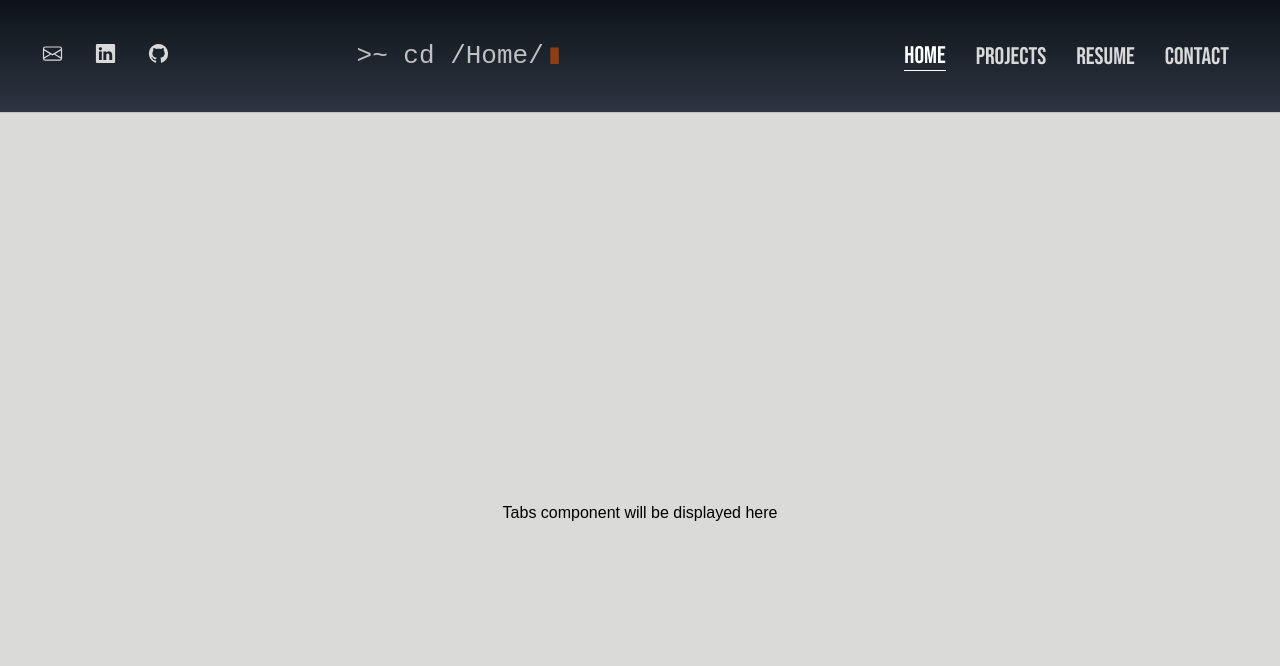
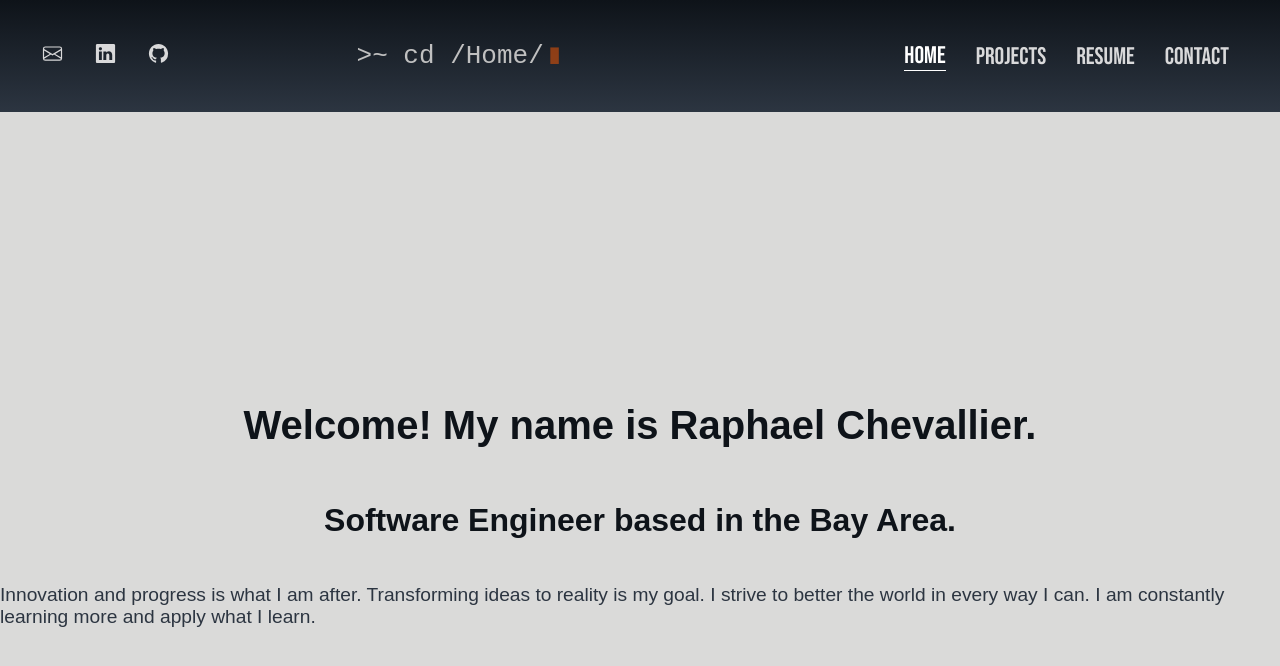
Before and after one commit to RaphaelChevallier/PersonalWebsite, a Next.js app in the folder personal-website/: page / in a window 1280 px wide. Shown: the top 666 px of the page. Built offline with nearby package versions, Linux system fonts and the light colour scheme.

Commit message:
start home page info

```diff
--- a/personal-website/layouts/index.tsx
+++ b/personal-website/layouts/main_layout.tsx
@@ -14,7 +14,7 @@ const Layout = ({ children }) => {
 
     if(navSearch == 'contact' || navSearch == 'contact me' || navSearch == 'email'){
       router.push('/contact');
-    } else if(navSearch== 'home' || navSearch == '~' || navSearch == '..'){
+    } else if(navSearch== 'home' || navSearch == '~' || navSearch == '..' || navSearch == ''){
         router.push('/');
     } else if(navSearch== 'projects' || navSearch == 'project' || navSearch == 'work'){
         router.push('/projects');
--- a/personal-website/pages/blog.tsx
+++ b/personal-website/pages/blog.tsx
@@ -1,5 +1,5 @@
 import React from "react"
-import Layout from "../layouts"
+import Layout from "../layouts/main_layout"
 
 const Blog = () => {
   return <Layout>Blog Content</Layout>
--- a/personal-website/pages/contact.tsx
+++ b/personal-website/pages/contact.tsx
@@ -1,5 +1,5 @@
 import React from "react"
-import Layout from "../layouts"
+import Layout from "../layouts/main_layout"
 
 const Contact = () => {
   return <Layout>Contact Info Content</Layout>
--- a/personal-website/pages/index.tsx
+++ b/personal-website/pages/index.tsx
@@ -1,10 +1,16 @@
 
 import React from "react"
-import Layout from "../layouts"
+import Layout from "../layouts/main_layout"
+import styles from "../styles/index.module.css"
+
 
 const Home = props => {
   return (
-    <Layout>Tabs component will be displayed here</Layout>
+    <Layout>
+      <h1 className={styles.titleBar}>Welcome! My name is Raphael Chevallier.</h1>
+      <h2 className={styles.secondTitle}> Software Engineer based in the Bay Area.</h2>
+      <p className={styles.aboutMe}> Innovation and progress is what I am after. Transforming ideas to reality is my goal. I strive to better the world in every way I can. I am constantly learning more and apply what I learn.</p>
+    </Layout>
   )
 }
 export default Home
--- a/personal-website/pages/projects.tsx
+++ b/personal-website/pages/projects.tsx
@@ -1,5 +1,5 @@
 import React from "react"
-import Layout from "../layouts"
+import Layout from "../layouts/main_layout"
 
 const Projects = () => {
   return <Layout>Projects Content</Layout>
--- a/personal-website/pages/resume.tsx
+++ b/personal-website/pages/resume.tsx
@@ -1,5 +1,5 @@
 import React from "react"
-import Layout from "../layouts"
+import Layout from "../layouts/main_layout"
 
 const Resume = () => {
   return <Layout>Resume Content</Layout>
--- a/personal-website/styles/Layouts.module.css
+++ b/personal-website/styles/Layouts.module.css
@@ -3,7 +3,7 @@
   .header {
     padding: 1em;
     height: 10%;
-    border-bottom: 1px solid #C0C0C0;
+    /* border-bottom: 1px solid #C0C0C0; */
     display: flex;
     justify-content: space-between;
     align-items: center;
@@ -115,6 +115,7 @@
     flex-direction: column;
     justify-content: center;
     align-items: center;
+    font-family: 'Avenir Next Cyr', sans-serif;
     background-image: linear-gradient(180deg, #DADAD9 100%, #FFFFFF 0%);
   }
 
--- /dev/null
+++ b/personal-website/styles/index.module.css
@@ -0,0 +1,14 @@
+.titleBar{
+    color: #0E1319;
+    font-size: 2.5em;
+}
+
+.secondTitle{
+    color: #0E1319;
+    font-size: 2em;
+}
+
+.aboutMe{
+    color: #2C3541;
+    font-size: 1.2em;
+}
```
